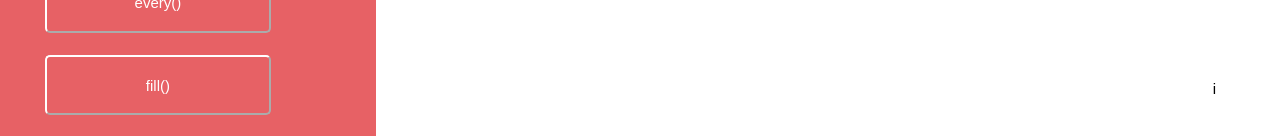
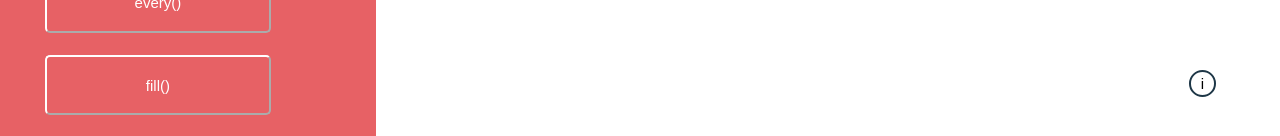
Before and after one commit to reginPekin/Methods_Learner, a React (Create React App) app: page / in a window 1280 px wide. Shown: the part 659-795 px from the top of the page. Built offline with nearby package versions, Linux system fonts and the light colour scheme.

Commit message:
hint div

```diff
--- a/src/Components/TaskMain/TaskMain.module.css
+++ b/src/Components/TaskMain/TaskMain.module.css
@@ -11,6 +11,18 @@
   font-weight: 600;
   color: var(--red);
   display: flex;
+}
+
+.divHind {
+  border: var(--dark-blue) solid 2px;
+  border-radius: 100%;
+  padding: 3px 10px 3px 10px;
+  font-size: 0.5;
+}
+
+.divHind:hover {
+  color: var(--red);
+  border-color: var(--red);
 }
 
 .hint {
```
